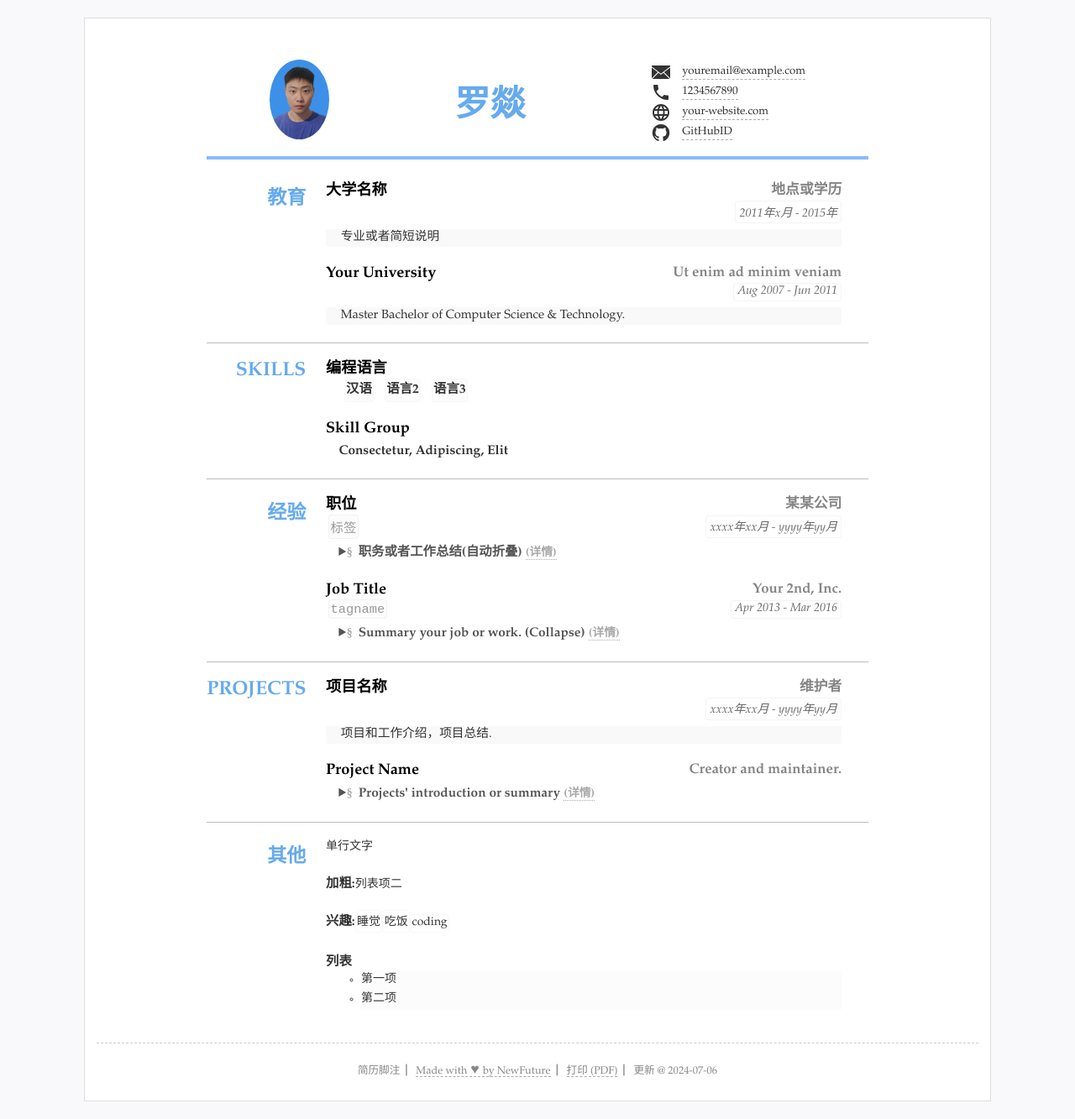
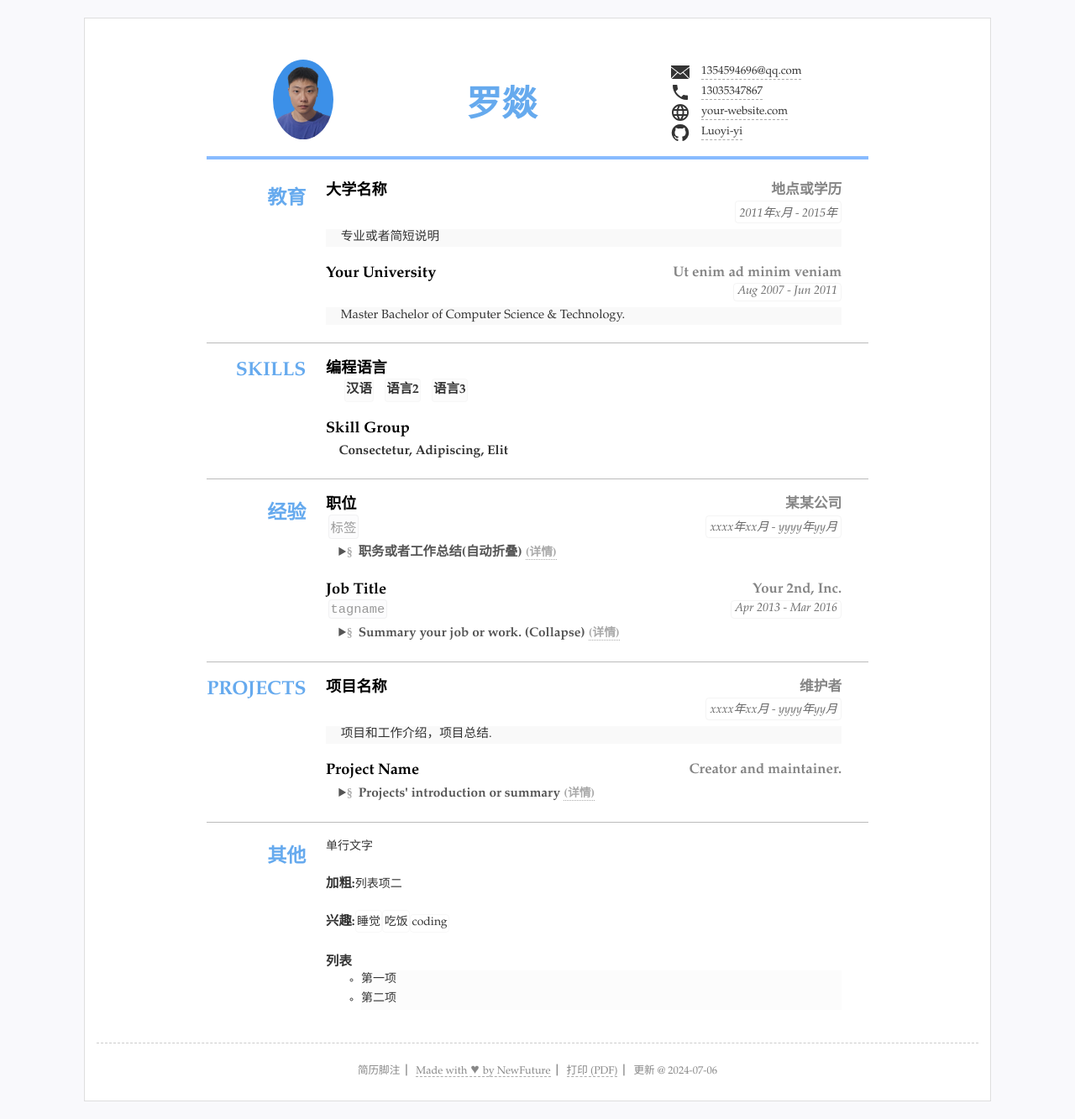
Before and after one commit to Luoyi-yi/CV, a Jekyll site: the page built from index.html, in a window 1280 px wide. Shown: the whole page at 84% size. Built offline with Jekyll 4.4.1, drawn with Linux system fonts in a browser that asks for light colours.

Commit message:
Update resume.yml

```diff
--- a/_data/resume.yml
+++ b/_data/resume.yml
@@ -9,16 +9,16 @@ photo: "assets/img/me.jpg" #照片可空，不显示
 
 #联系方式
 contact: #联系方式连接等3~5行
-- text: "youremail@example.com" #文本内容
+- text: "1354594696@qq.com" #文本内容
   href: 'mailto:youremail@example.com' #链接，无链接则空
   icon: 'icons/email.svg' #图标 svg文件
-- text: "1234567890"
+- text: "13035347867"
   href: 'tel:1234567890'
   icon: 'icons/phone.svg'
 - text: "your-website.com"
   href: 'http://your-website.com'
   icon: 'icons/web.svg'
-- text: "GitHubID"
+- text: "Luoyi-yi"
   href: 'https://github.com/NewFuture'
   icon: "icons/github.svg"
   attr: 'target="_blank"' #新标签页打开
```
